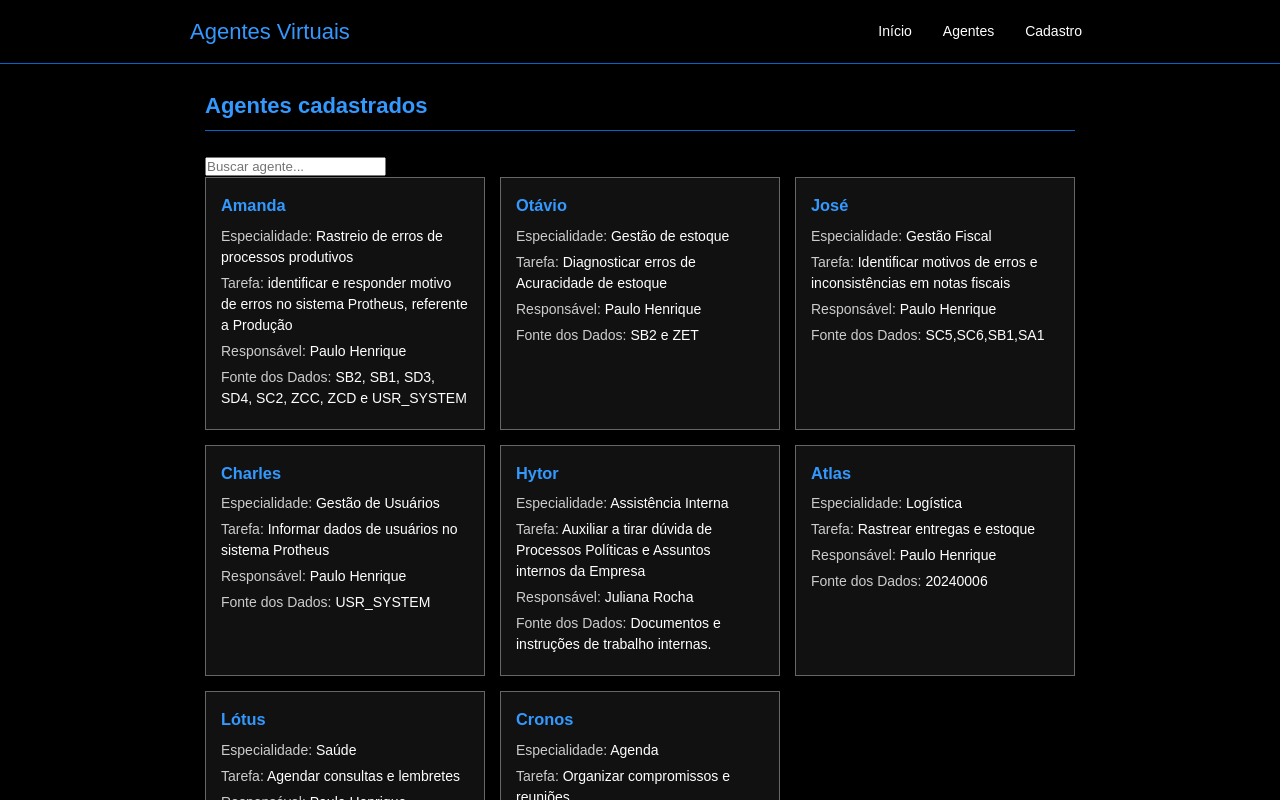
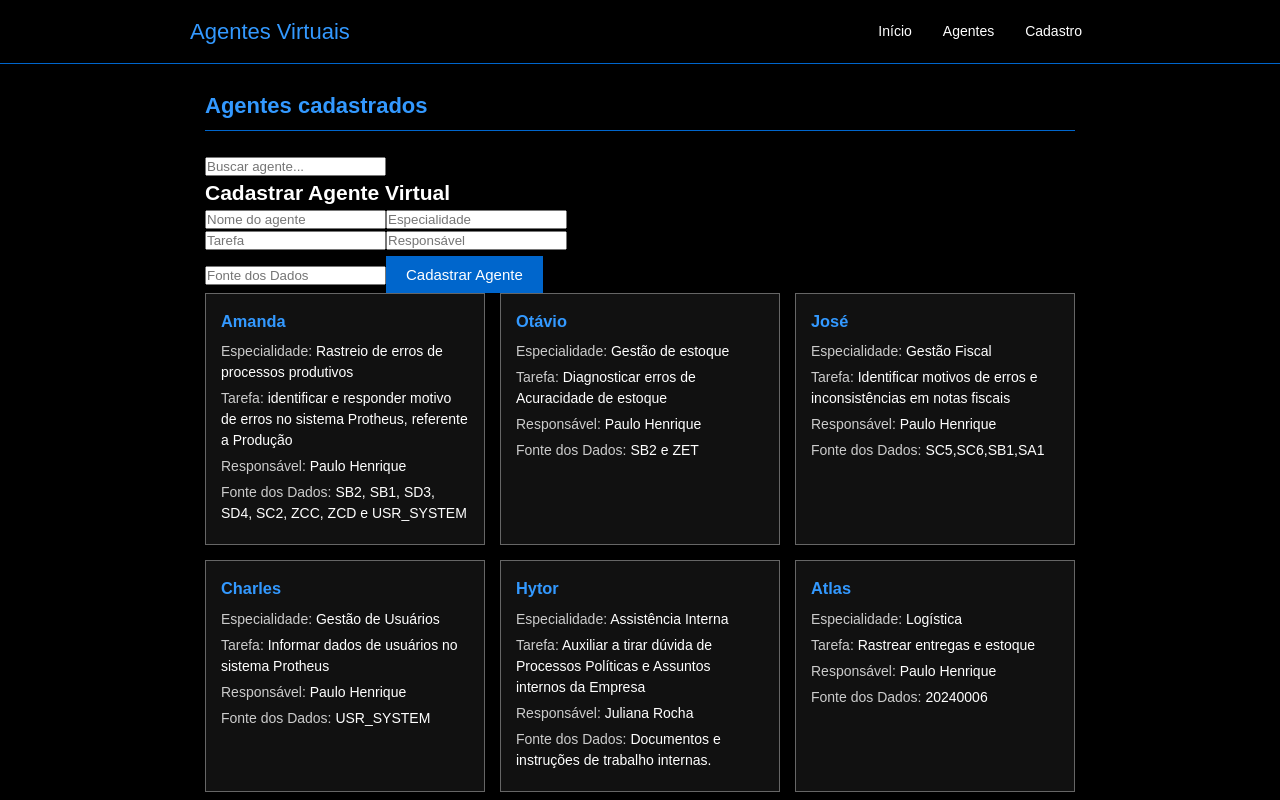
Before and after one commit to paulo7e/ra-202351075991, a React (Vite) app in the folder pw/trabalhos/fase-2/: page / in a window 1280 px wide. Shown: the top 800 px of the page. Built offline with nearby package versions, Linux system fonts and the light colour scheme.

Commit message:
Implementa formulario de cadastro de agentes

```diff
--- a/pw/trabalhos/fase-2/src/App.jsx
+++ b/pw/trabalhos/fase-2/src/App.jsx
@@ -3,13 +3,30 @@ import agentes from "./dados/agentes";
 import Cabecalho from "./componentes/Cabecalho";
 import ListaCards from "./componentes/ListaCards";
 import Rodape from "./componentes/Rodape";
+import Formulario from "./componentes/formulario";
+
+
 
 function App() {
+  const [agentesCadastrados, setAgentesCadastrados] = useState(agentes);
+
   const [busca, setBusca] = useState("");
 
-  const agentesFiltrados = agentes.filter((agente) =>
+  const agentesFiltrados = agentesCadastrados.filter((agente) =>
     agente.nome.toLowerCase().includes(busca.toLowerCase())
   );
+
+  function cadastrarAgente(novoAgente) {
+  const agenteComId = {
+    ...novoAgente,
+    id: Date.now()
+  };
+
+  setAgentesCadastrados((listaAtual) => [
+    ...listaAtual,
+    agenteComId
+  ]);
+}
 
   return (
     <>
@@ -24,7 +41,7 @@ function App() {
           value={busca}
           onChange={(evento) => setBusca(evento.target.value)}
         />
-
+        <Formulario onCadastrar={cadastrarAgente} />
         <ListaCards agentes={agentesFiltrados} />
       </main>
 
--- /dev/null
+++ b/pw/trabalhos/fase-2/src/componentes/Formulario.jsx
@@ -0,0 +1,79 @@
+
+import { useState } from "react";
+
+
+function Formulario({ onCadastrar }) {
+  const [nome, setNome] = useState("");
+  const [especialidade, setEspecialidade] = useState("");
+  const [tarefa, setTarefa] = useState("");
+  const [responsavel, setResponsavel] = useState("");
+  const [fonteDosDados, setFonteDosDados] = useState("");
+
+  function cadastrar(evento) {
+    evento.preventDefault();
+
+    if (nome.trim().length < 3) {
+      alert("O nome deve ter pelo menos 3 caracteres.");
+      return;
+    }
+
+    if (!especialidade.trim() || !tarefa.trim()) {
+      alert("Preencha a especialidade e a tarefa.");
+      return;
+    }
+
+    onCadastrar({
+      nome,
+      especialidade,
+      tarefa,
+      responsavel,
+      fonteDosDados
+    });
+
+    setNome("");
+    setEspecialidade("");
+    setTarefa("");
+    setResponsavel("");
+    setFonteDosDados("");
+  }
+
+  return (
+    <form className="formulario" onSubmit={cadastrar}>
+      <h2>Cadastrar Agente Virtual</h2>
+
+      <input
+        value={nome}
+        onChange={(e) => setNome(e.target.value)}
+        placeholder="Nome do agente"
+      />
+
+      <input
+        value={especialidade}
+        onChange={(e) => setEspecialidade(e.target.value)}
+        placeholder="Especialidade"
+      />
+
+      <input
+        value={tarefa}
+        onChange={(e) => setTarefa(e.target.value)}
+        placeholder="Tarefa"
+      />
+
+      <input
+        value={responsavel}
+        onChange={(e) => setResponsavel(e.target.value)}
+        placeholder="Responsável"
+      />
+
+      <input
+        value={fonteDosDados}
+        onChange={(e) => setFonteDosDados(e.target.value)}
+        placeholder="Fonte dos Dados"
+      />
+
+      <button type="submit">Cadastrar Agente</button>
+    </form>
+  );
+}
+
+export default Formulario;
```
